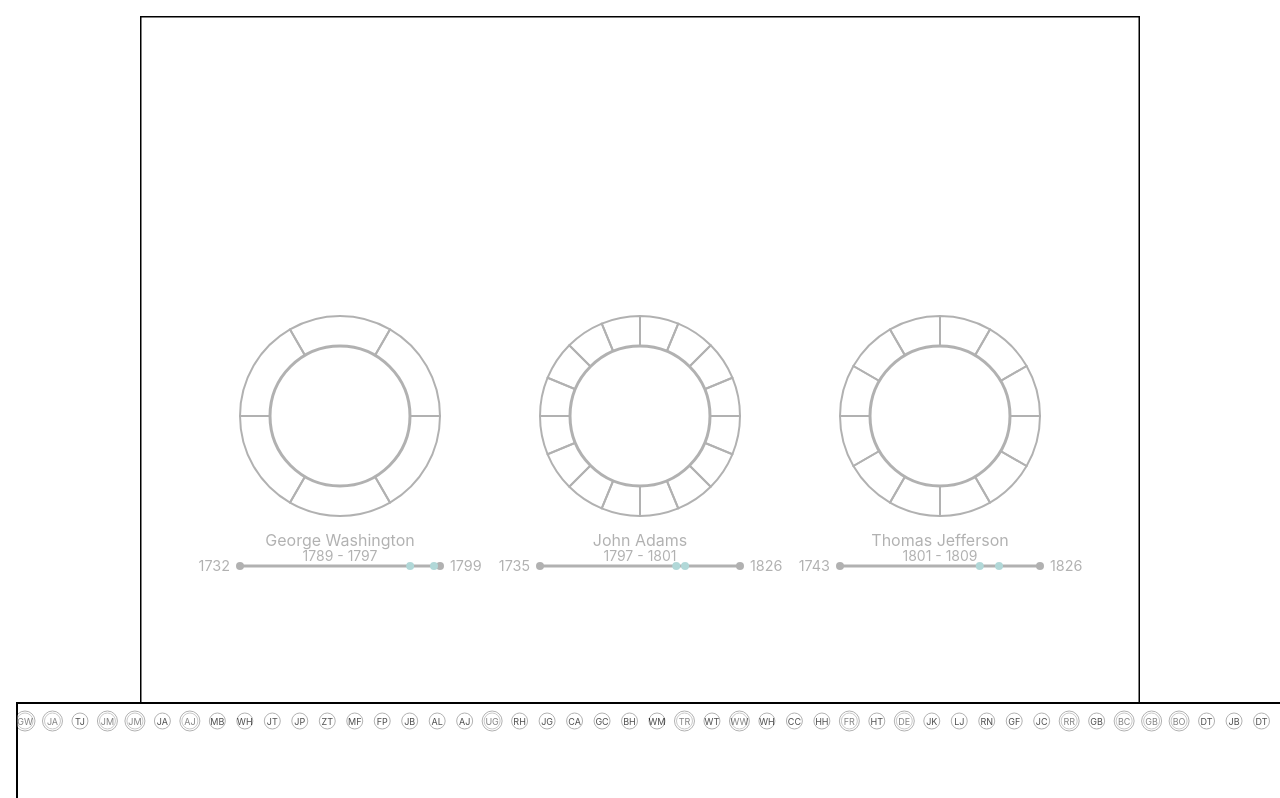
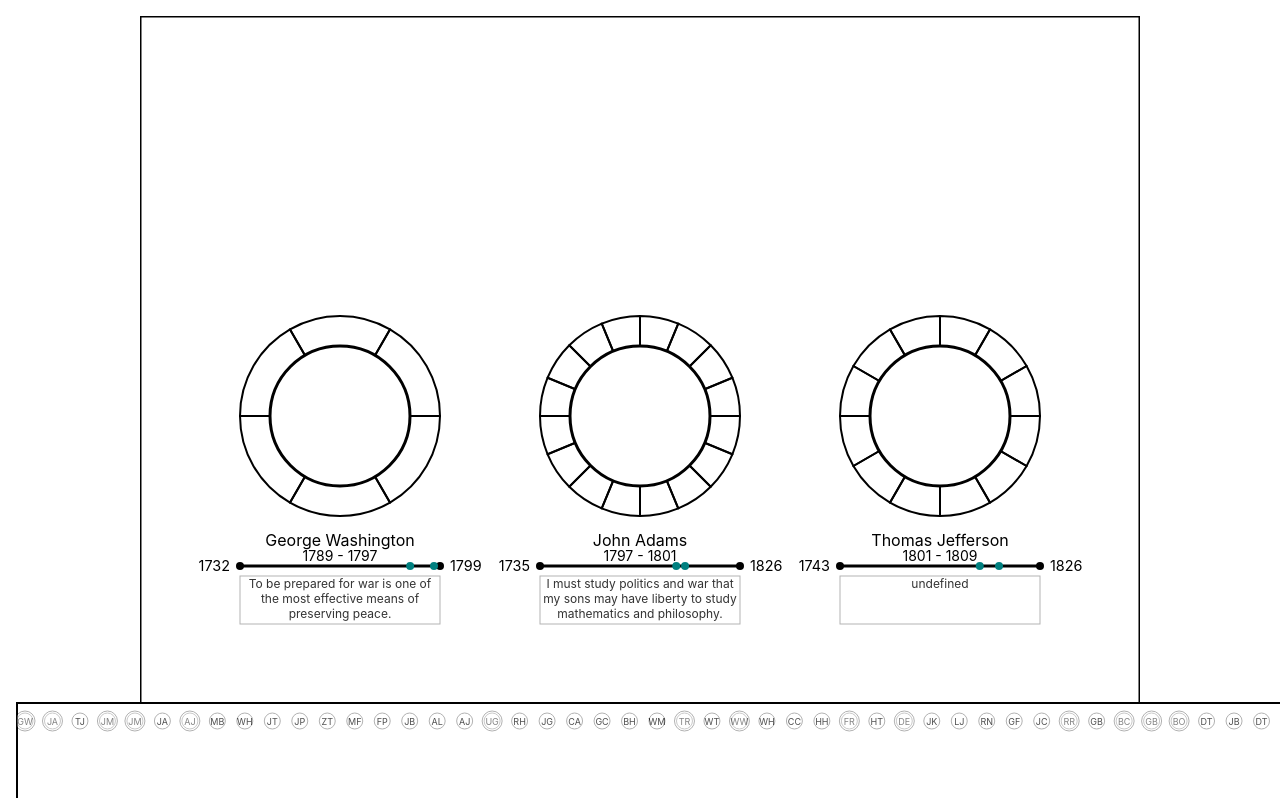
Before and after one commit to vaishalivr/US-Presidents, a Svelte app: page / in a window 1280 px wide. Shown: the top 798 px of the page. Built offline with nearby package versions, Linux system fonts and the light colour scheme.

Commit message:
added quotes for 2 presidents

```diff
--- a/src/components/onePresidentUnit.svelte
+++ b/src/components/onePresidentUnit.svelte
@@ -31,7 +31,7 @@
 
 <g
   class={"circle-" + index}
-  opacity={`circle-${$selectedCircleId}` === null ||
+  opacity={`circle-${$selectedCircleId}` === "circle-null" ||
   `circle-${$selectedCircleId}` === "circle-" + index
     ? 1
     : 0.3}
@@ -219,4 +219,36 @@
       fill="teal"
     />
   {/if}
+
+  <!-- rect to fit quote -->
+  <rect
+    x={cx - outerRadius}
+    y={cy + outerRadius * 1.6}
+    width={outerRadius * 2}
+    height="48"
+    fill="none"
+    stroke="black"
+    opacity="0.3"
+  />
+  <foreignObject
+    x={cx - outerRadius}
+    y={cy + outerRadius * 1.6}
+    width={outerRadius * 2}
+    height="60"
+  >
+    <div style="text-align:center; font-size: 0.75rem">
+      {$presidents[index].quote}
+    </div>
+  </foreignObject>
+
+  <!-- famous president quote -->
+  <!-- <text
+    x={cx}
+    y={cy + outerRadius * 1.5 + 30}
+    text-anchor="middle"
+    font-size="12px"
+    fill="black"
+  >
+    {$presidents[index].quote}
+  </text> -->
 </g>
--- a/src/data/presidentsData.js
+++ b/src/data/presidentsData.js
@@ -18,6 +18,8 @@ export const presidents = writable([
     spouse: "Martha Custis",
     children: "None",
     occupationBeforePresidency: "Farmer and Soldier",
+    quote:
+      "To be prepared for war is one of the most effective means of preserving peace.",
   },
   {
     name: "John Adams",
@@ -36,6 +38,8 @@ export const presidents = writable([
     spouse: "Abigail Adams",
     children: "None",
     occupationBeforePresidency: "Lawyer",
+    quote:
+      "I must study politics and war that my sons may have liberty to study mathematics and philosophy.",
   },
   {
     name: "Thomas Jefferson",
```
Also changed, not shown: public/build/bundle.js, 1 other file (tests, documents, lock files or other folders).
